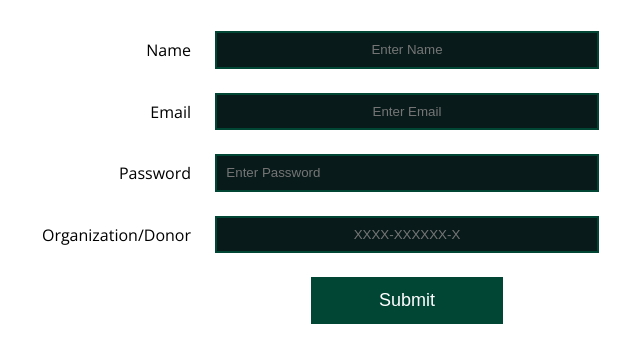
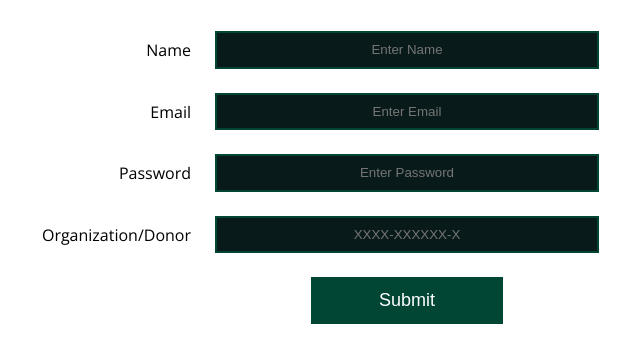
Before and after one commit to AliTechGeek52/pak-rashan, a PHP site: page /sign-up.html in a window 1280 px wide. Shown: the part 1140-1496 px from the top of the page, without its empty margins (341-981 px from the left). Run offline with PHP 8.4, Linux system fonts and the light colour scheme.

Commit message:
update sign-up styles

```diff
--- a/style.css
+++ b/style.css
@@ -146,6 +146,10 @@ input[type="number"]::placeholder {
   text-align: center;
 }
 
+input[type="password"]::placeholder {
+  text-align: center;
+}
+
 @media (min-width: 400px) {
   form {
     grid-template-columns: 200px 1fr;
```
